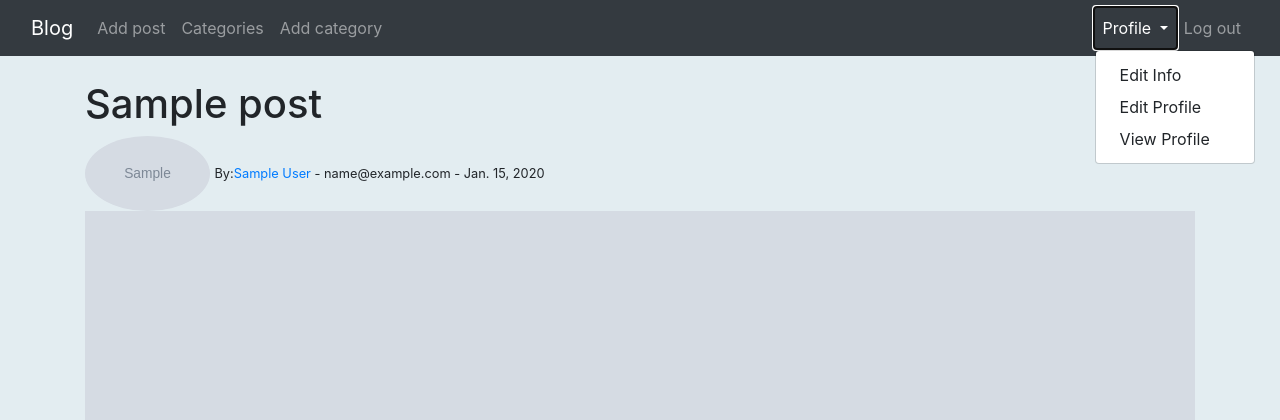
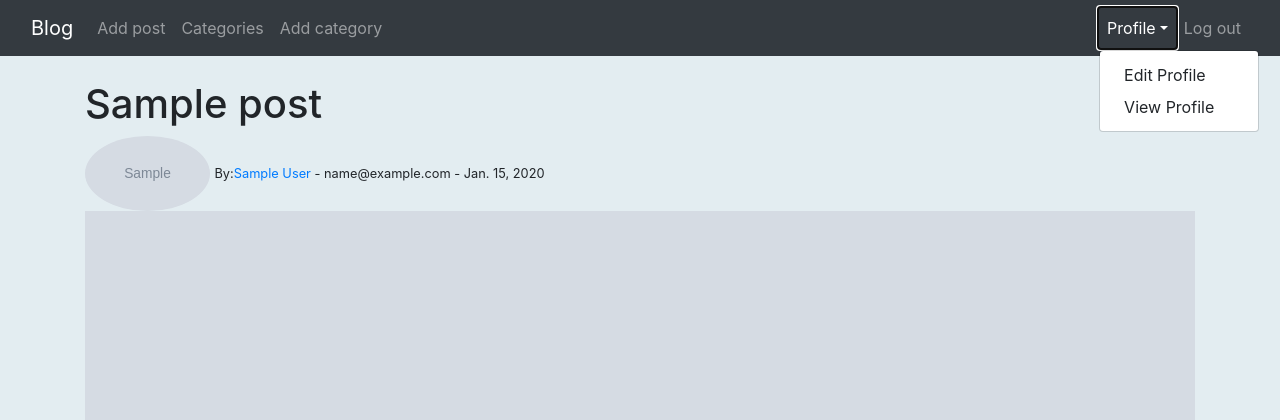
Before and after one commit to Rajan66/Blog, a Django app: page /article/1 in a window 1280 px wide, after a click on "Profile". Shown: the top 420 px of the page. Run offline with Django 4.2, Linux system fonts and the light colour scheme; a user stored in the database is signed in; tables that the repository leaves empty hold one stand-in row (values such as "Sample post"); grey boxes marked "Sample" are stand-in pictures; some libraries are stand-ins or nearby versions.

Commit message:
Bug fixes

```diff
--- a/blog/templates/article_details.html
+++ b/blog/templates/article_details.html
@@ -14,7 +14,7 @@
     <small>By:<a href="{% url 'show-profile' post.author.profile.id %}">{{ post.author.first_name }} {{ post.author.last_name }}</a>  - {{ post.author.email }} - {{ post.post_date }} </small>
 
 
-    {% if post.header_image.url %}
+    {% if post.header_image %}
         <img src="{{ post.header_image.url }}"
              alt="Catoo"
              height="40%"
--- a/blog/templates/base.html
+++ b/blog/templates/base.html
@@ -51,16 +51,27 @@
             </ul>
             <ul class="navbar-nav ml-auto">
               <li class="nav-item dropdown">
-                <a class="nav-link dropdown-toggle" href="#" id="navbarDropdown" role="button" data-toggle="dropdown" aria-expanded="false" aria-haspopup="true">
-                  Profile
-                </a>
+                <a class="nav-link dropdown-toggle"
+                   href="#"
+                   id="navbarDropdown"
+                   role="button"
+                   data-toggle="dropdown"
+                   aria-expanded="false"
+                   aria-haspopup="true">Profile</a>
                 <ul class="dropdown-menu">
-                  <li>
-                    <a class="dropdown-item" href="{% url 'edit-profile' %}">Edit Info</a>
-                  </li>
-                  <li><a class="dropdown-item" href="{% url 'edit-profile-page' user.profile.id %}">Edit Profile</a></li>
-                  <li><a href="{% url 'show-profile' user.profile.id %}" class="dropdown-item">View Profile</a></li>
-
+                  {% if user.profile.id %}
+                    <li>
+                      <a class="dropdown-item"
+                         href="{% url 'edit-profile-page' user.profile.id %}">Edit Profile</a>
+                    </li>
+                    <li>
+                      <a href="{% url 'show-profile' user.profile.id %}" class="dropdown-item">View Profile</a>
+                    </li>
+                  {% else %}
+                    <li>
+                      <a class="dropdown-item" href="{% url 'create-profile-page' %}">Create Profile</a>
+                    </li>
+                  {% endif %}
                 </ul>
               </li>
               <li class="nav-item">
@@ -78,18 +89,29 @@
             </ul>
             <ul class="navbar-nav ml-auto">
               <li class="nav-item dropdown">
-                <a class="nav-link dropdown-toggle" href="#" id="navbarDropdown" role="button" data-toggle="dropdown" aria-expanded="false" aria-haspopup="true">
-                  Profile
-                </a>
+                <a class="nav-link dropdown-toggle"
+                   href="#"
+                   id="navbarDropdown"
+                   role="button"
+                   data-toggle="dropdown"
+                   aria-expanded="false"
+                   aria-haspopup="true">Profile</a>
                 <ul class="dropdown-menu">
                   <li>
                     <a class="dropdown-item" href="{% url 'edit-profile' %}">Edit Info</a>
                   </li>
                   {% if user.profile.id %}
-                    <li><a class="dropdown-item" href="{% url 'edit-profile-page' user.profile.id %}">Edit Profile</a></li>
-                    <li><a href="{% url 'show-profile' user.profile.id %}" class="dropdown-item">View Profile</a></li>
+                    <li>
+                      <a class="dropdown-item"
+                         href="{% url 'edit-profile-page' user.profile.id %}">Edit Profile</a>
+                    </li>
+                    <li>
+                      <a href="{% url 'show-profile' user.profile.id %}" class="dropdown-item">View Profile</a>
+                    </li>
                   {% else %}
-                    <li><a class="dropdown-item" href="{% url 'create-profile-page' %}">Create Profile</a></li>
+                    <li>
+                      <a class="dropdown-item" href="{% url 'create-profile-page' %}">Create Profile</a>
+                    </li>
                   {% endif %}
                 </ul>
               </li>
--- a/blog/templates/home.html
+++ b/blog/templates/home.html
@@ -10,7 +10,7 @@
                 <div id="container">
                     <!-- A div with card class for the card  -->
                     <div class="card">
-                        {% if post.header_image.url %}
+                        {% if post.header_image %}
                             <img src="{{ post.header_image.url }}" alt="Catoo" height="314px" width="100%">
                         {% endif %}
                         <div class="card__details">
--- a/users/templates/registration/login.html
+++ b/users/templates/registration/login.html
@@ -18,9 +18,9 @@ Login
                     <div class="input">
                         <label>Password</label>
                         <input type="Password" name="password">
-                </div><br>
-                <button type="submit" class="btn btn-info ">Log in</button>
-
+                    </div>
+                    <br>
+                    <button type="submit" class="btn btn-info">Log in</button>
                 </div>
             </form>
         </div>
--- a/users/templates/registration/register.html
+++ b/users/templates/registration/register.html
@@ -23,6 +23,11 @@
                             <input type="text" class="input" placeholder="Enter your last name" name="last_name"/>
                         </div><br>
                         <div class="text">
+                            <label>Username</label>
+                            <span></span>
+                            <input type="text" class="input" placeholder="Enter your username" name="username"/>
+                        </div><br>
+                        <div class="text">
                             <label>Email</label>
                             <span></span>
                             <input type="email" class="input" placeholder="Enter your email" name="email"/>
--- a/users/views.py
+++ b/users/views.py
@@ -21,6 +21,8 @@ def registerPage(request):
         if form.is_valid():
             form.save()
             return redirect('login')
+        else:
+            print('Error 404')
 
     context = {'form': form}
     return render(request, 'registration/register.html', context)
```
Also changed, not shown: users/forms.py (+7 -0 lines), media/images/gojo.png (added), media/images/unknown.png (added). Lines whose indentation alone changed are shown as unchanged.
